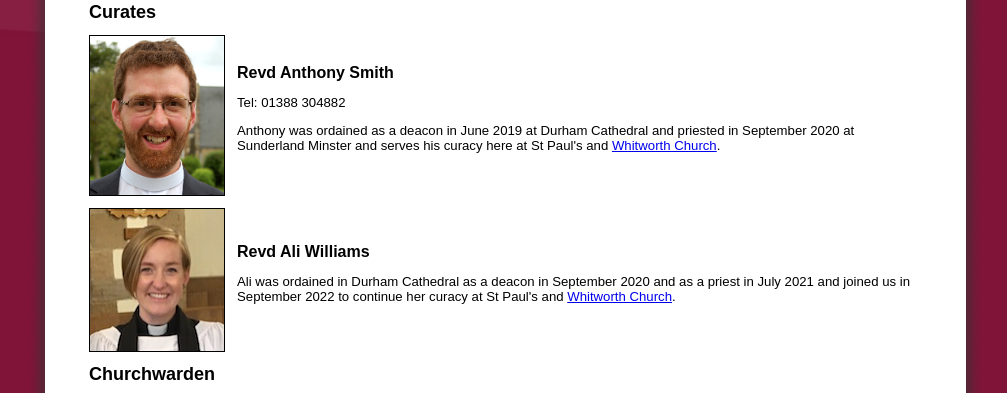
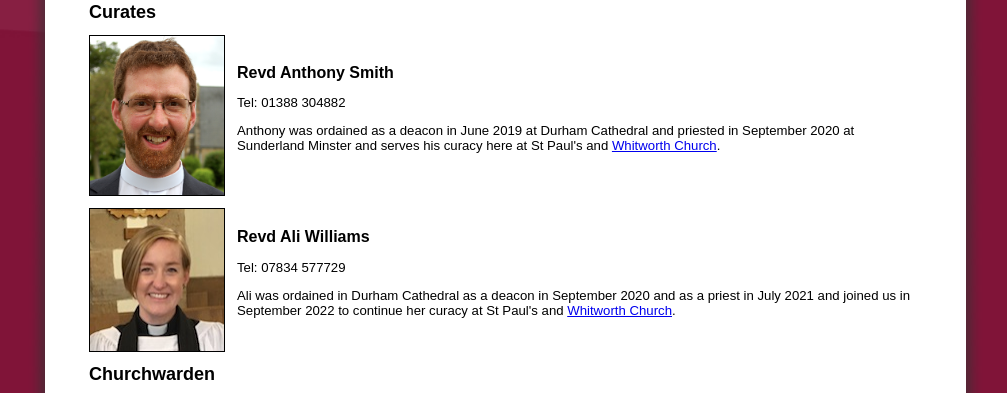
Before and after one commit to stpaulsspennymoor/stpaulsspennymoor.github.io, a Jekyll site: the page built from contact.md, in a window 1280 px wide and 900 px high, scrolled down 862 px, cut to the strip 0-393 px from the top of the window. Shown: the whole strip, without its empty margins (147-1154 px from the left). Built offline with Jekyll 4.4.1, drawn with Linux system fonts in a browser that asks for light colours.

Commit message:
Add phone number for Ali

```diff
--- a/contact.md
+++ b/contact.md
@@ -33,7 +33,7 @@ If you are contacing us to arrange a baptism or wedding, please [read this page
     </tr>
     <tr>
       <td><img src="/assets/RevdAliWilliams.jpg" width="134" height="142" border="1" alt="<empty>"/></td>
-      <td><strong><span style="font-size: medium;">Revd Ali Williams</span></strong><p></p><p>Ali was ordained in Durham Cathedral as a deacon in September 2020 and as a priest in July 2021 and joined us in September 2022 to continue her curacy at St Paul's and <a href="https://www.achurchnearyou.com/church/13568" target="_blank">Whitworth Church</a>.</p></td>
+      <td><strong><span style="font-size: medium;">Revd Ali Williams</span></strong><p>Tel: 07834 577729</p><p>Ali was ordained in Durham Cathedral as a deacon in September 2020 and as a priest in July 2021 and joined us in September 2022 to continue her curacy at St Paul's and <a href="https://www.achurchnearyou.com/church/13568" target="_blank">Whitworth Church</a>.</p></td>
     </tr>
     <tr>
       <td><span style="font-size: large;"><strong>Churchwarden</strong></span></td>
```
